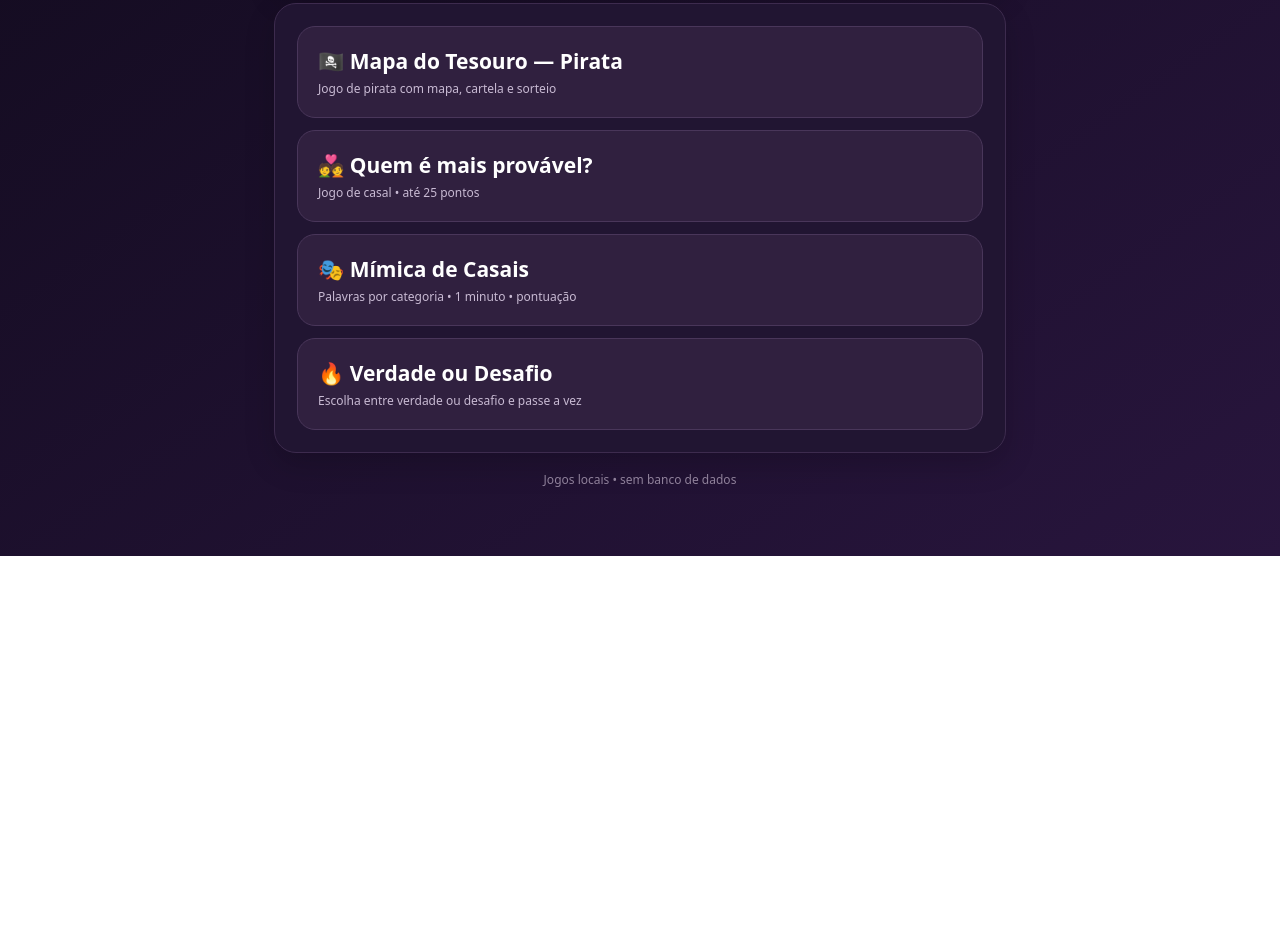
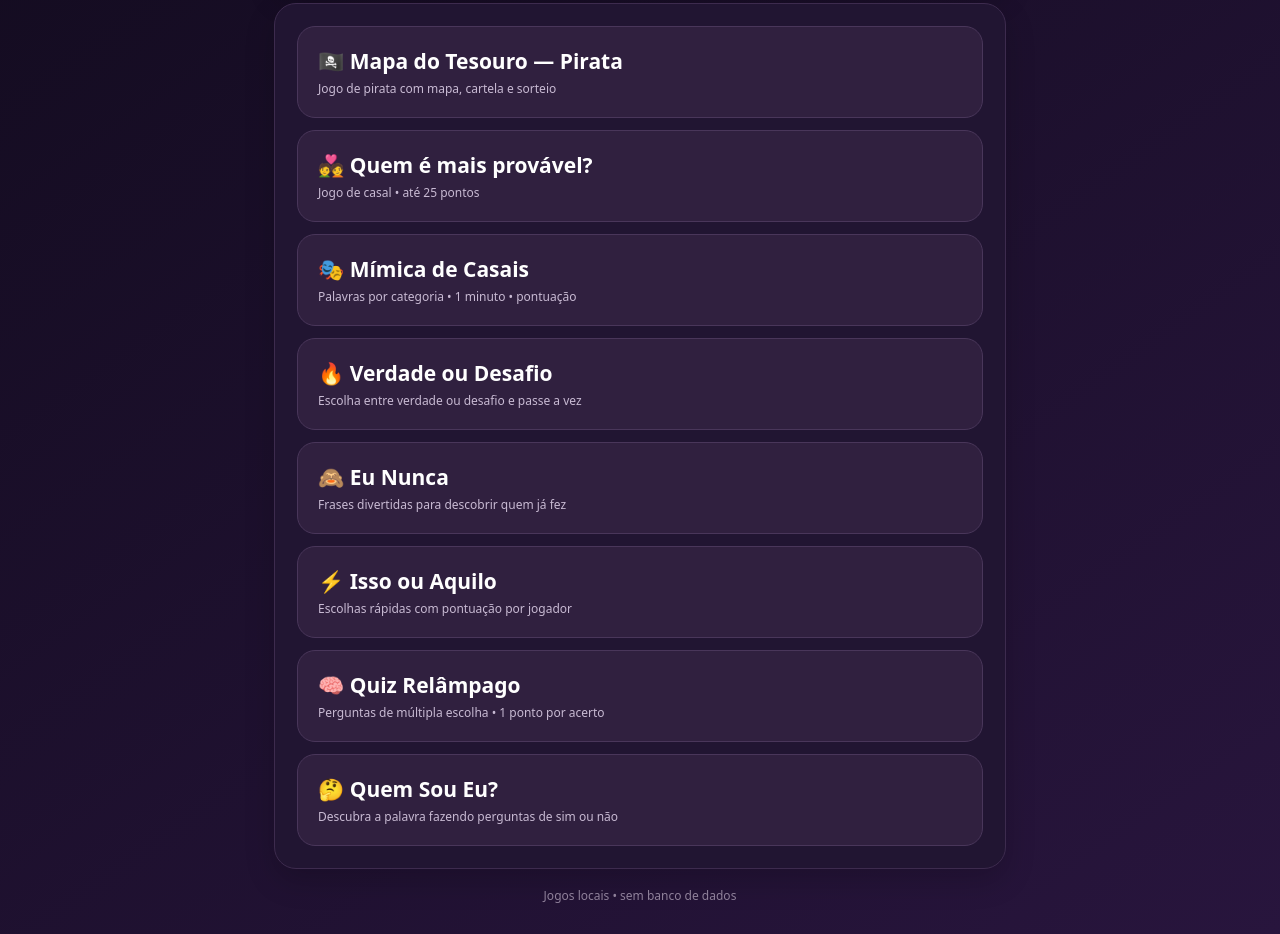
Before and after one commit to jogoscasais/jogos, a plain HTML site: page index.html in a window 1280 px wide. Shown: the part 244-1178 px from the top of the page. Before the commit the page ends 800 px from the top, so only its background shows below. Drawn offline with Linux system fonts and the light colour scheme.

Commit message:
Add files via upload

```diff
--- a/index.html
+++ b/index.html
@@ -99,6 +99,26 @@
           🔥 Verdade ou Desafio
           <small>Escolha entre verdade ou desafio e passe a vez</small>
         </a>
+
+        <a class="game" href="eu_nunca.html">
+          🙈 Eu Nunca
+          <small>Frases divertidas para descobrir quem já fez</small>
+        </a>
+
+        <a class="game" href="isso_ou_aquilo.html">
+          ⚡ Isso ou Aquilo
+          <small>Escolhas rápidas com pontuação por jogador</small>
+        </a>
+
+        <a class="game" href="quiz_relampago.html">
+          🧠 Quiz Relâmpago
+          <small>Perguntas de múltipla escolha • 1 ponto por acerto</small>
+        </a>
+
+        <a class="game" href="quem_sou_eu.html">
+          🤔 Quem Sou Eu?
+          <small>Descubra a palavra fazendo perguntas de sim ou não</small>
+        </a>
       </div>
     </div>
 
```
